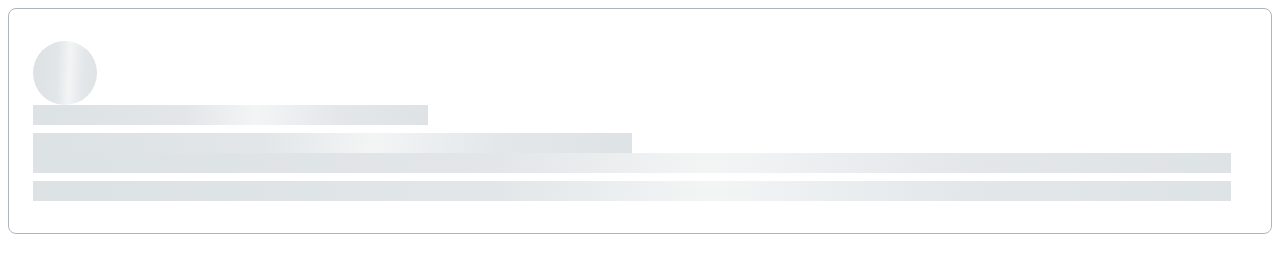
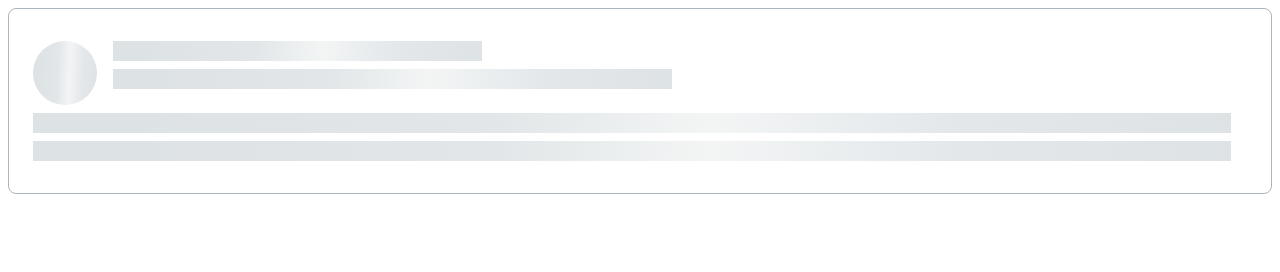
Before and after one commit to js-tasks-ru/htmlcss-20220414_lena4ertik, a website: page 04-lection2/02-skeleton/index.html in a window 1280 px wide. Drawn offline with Linux system fonts and the light colour scheme.

Commit message:
Исправлено решение по скелетону с учетом ревью

```diff
--- a/04-lection2/02-skeleton/skeleton.css
+++ b/04-lection2/02-skeleton/skeleton.css
@@ -11,7 +11,7 @@
 	height: 20px;
 }
 .skeleton__top {
-	display: ;
+	display: flex;
 }
 .skeleton__avatar {
 	width: 64px;
@@ -23,9 +23,10 @@
 	display: flex;
 	flex-direction: column;
 	justify-content: left;
-	/*margin-left: 16px;
-	margin-bottom: 24px;*/
+	margin-left: 16px;
+	margin-bottom: 24px;
 	row-gap: 8px;
+	flex-grow: 1;
 }
 .skeleton__line_short {
 	width: 33%;
```
